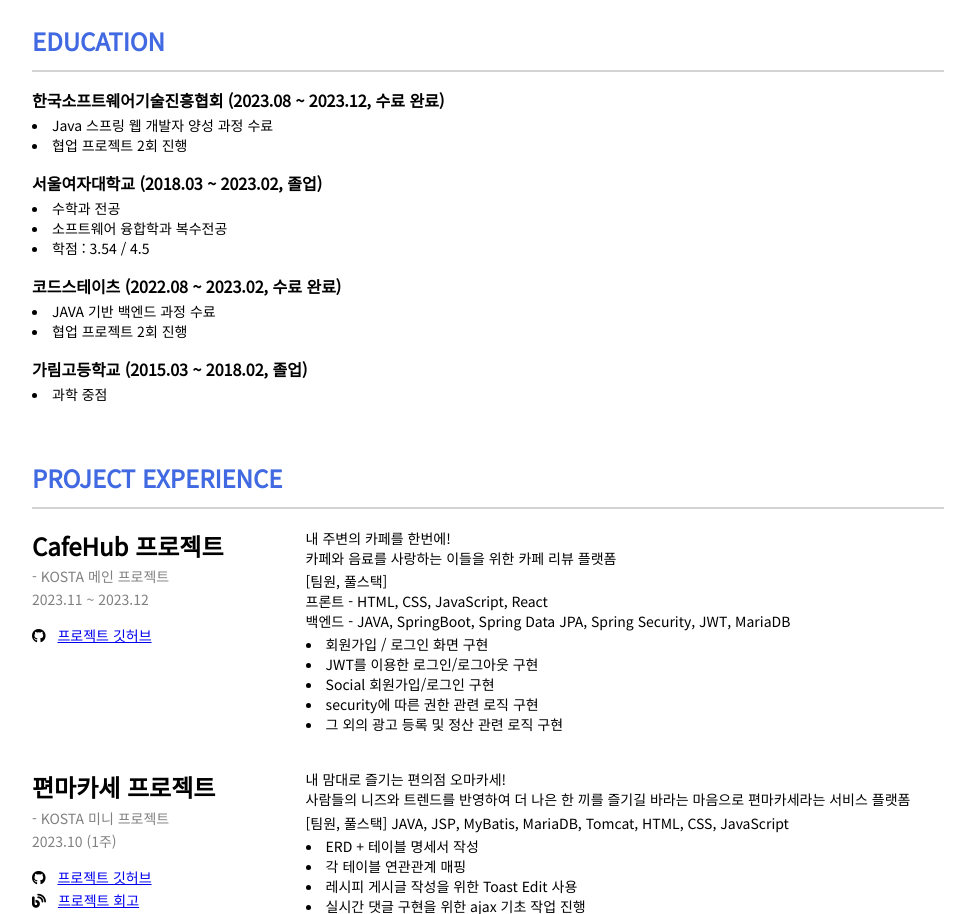
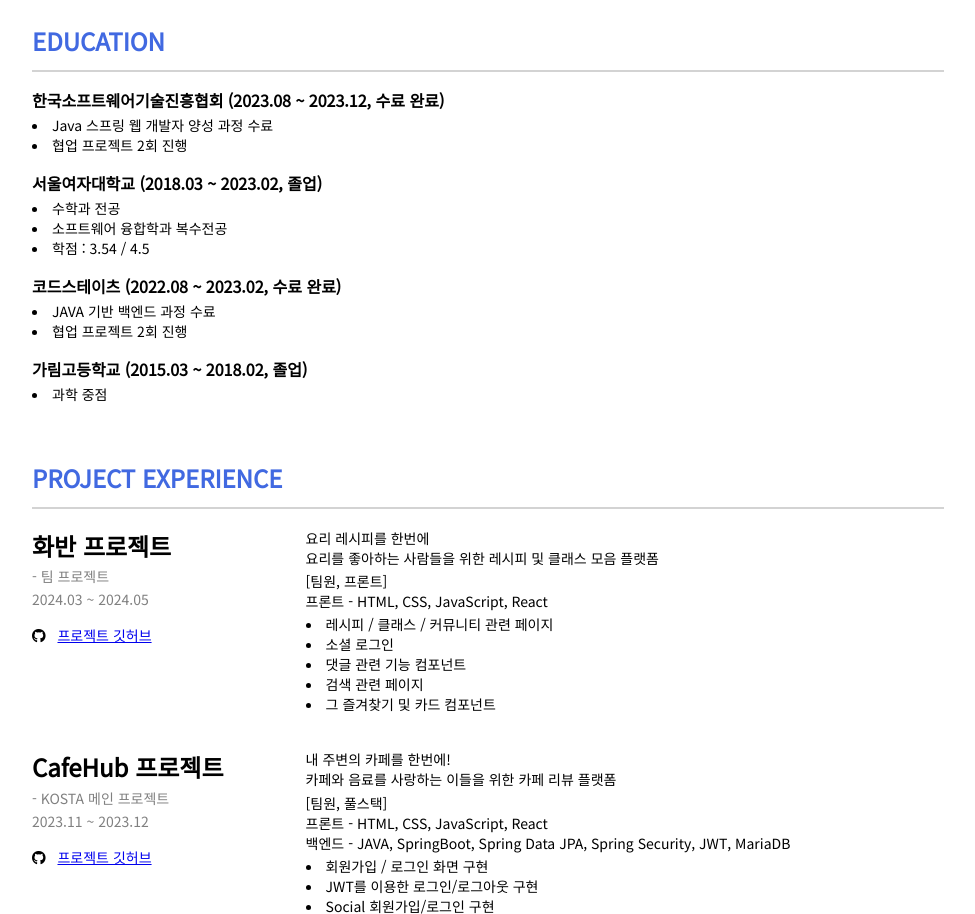
Before and after one commit to Khjin06k/resume, a plain HTML site: page index.html in a window 1280 px wide. Shown: the part 1246-2160 px from the top of the page, without its empty margins (160-1135 px from the left). Drawn offline with Linux system fonts and the light colour scheme.

Commit message:
포트폴리오 추가

```diff
--- a/index.html
+++ b/index.html
@@ -85,7 +85,7 @@
                         </p>
                     </article>
                     <article id="projectRight">
-                        <li> Java(3), Kotlin(1) </li>
+                        <li> Java(3)</li>
                         <li> JSP(2), SERVLET(2)</li>
                         <li> Spring(1), Spring Boot(3), Spring Security(2)</li>
                         <li> EC2(1), RDS(1)</li>
@@ -164,6 +164,31 @@
                 <!-- 프로젝트 내용 작성 -->
                 <section>
                 <h2 id="Middle-Title" style="color :#4169E1">PROJECT EXPERIENCE</h2>
+
+                <section1>
+                    <article id="projectLeft">
+                        <p id="project-title">
+                            <a id="project-title2">화반 프로젝트</a> <p style="color: gray"> - 팀 프로젝트</p>
+                        </p>
+                        <p id = "project-date" style="color: gray;">
+                            2024.03 ~ 2024.05
+                        </p>
+                        <p>
+                            <i class="fa fa-github" aria-hidden="true"></i>
+                            <a href="https://github.com/flowerBowlProject/flowerBowl/tree/develop">프로젝트 깃허브</a>
+                        </p>
+                    </article>
+                    <article id="projectRight">
+                        <p> 요리 레시피를 한번에 <br/> 요리를 좋아하는 사람들을 위한 레시피 및 클래스 모음 플랫폼 </p>
+                        <p> [팀원, 프론트] <br/>
+                            프론트 - HTML, CSS, JavaScript, React <br/>
+                        <li> 레시피 / 클래스 / 커뮤니티 관련 페이지 </li>
+                        <li> 소셜 로그인 </li>
+                        <li> 댓글 관련 기능 컴포넌트 </li>
+                        <li> 검색 관련 페이지 </li>
+                        <li> 그 즐겨찾기 및 카드 컴포넌트 </li>
+                    </article>
+                </section1>
 
                 <section1>
                     <article id="projectLeft">
```
